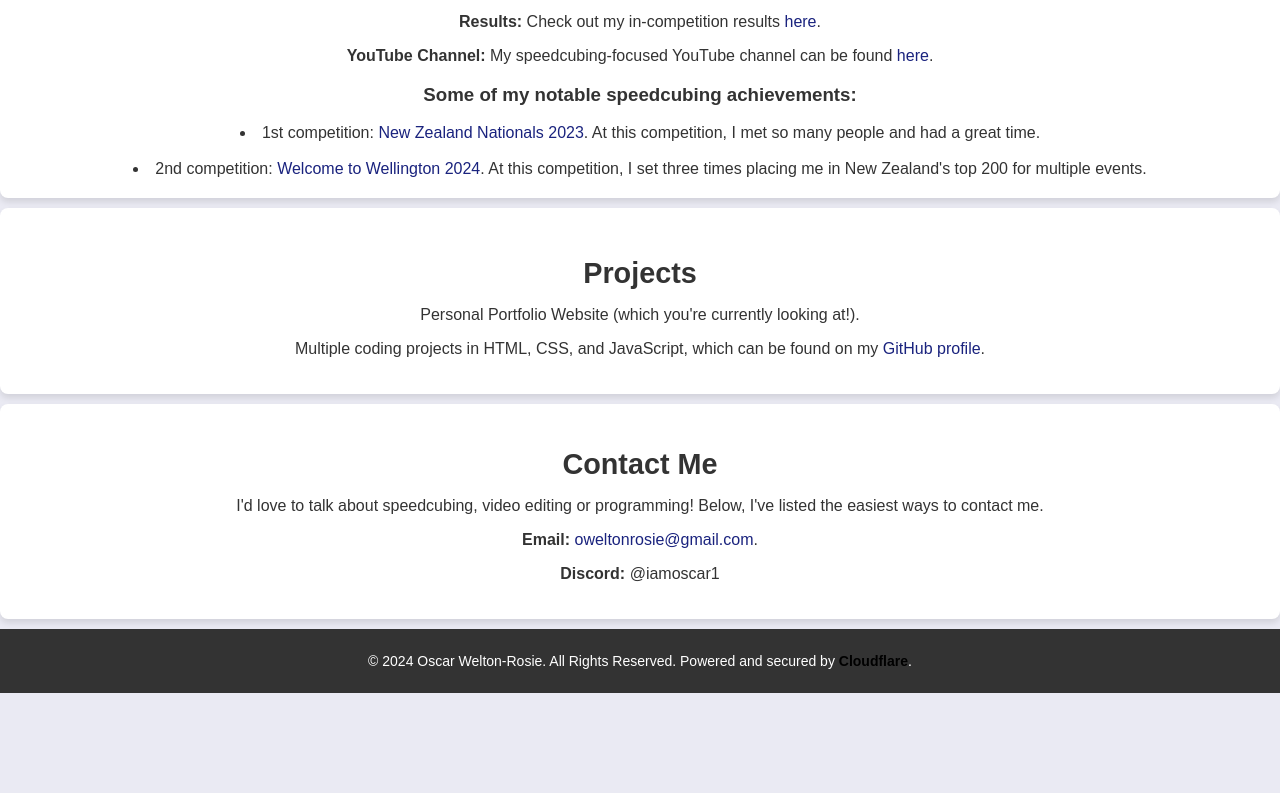
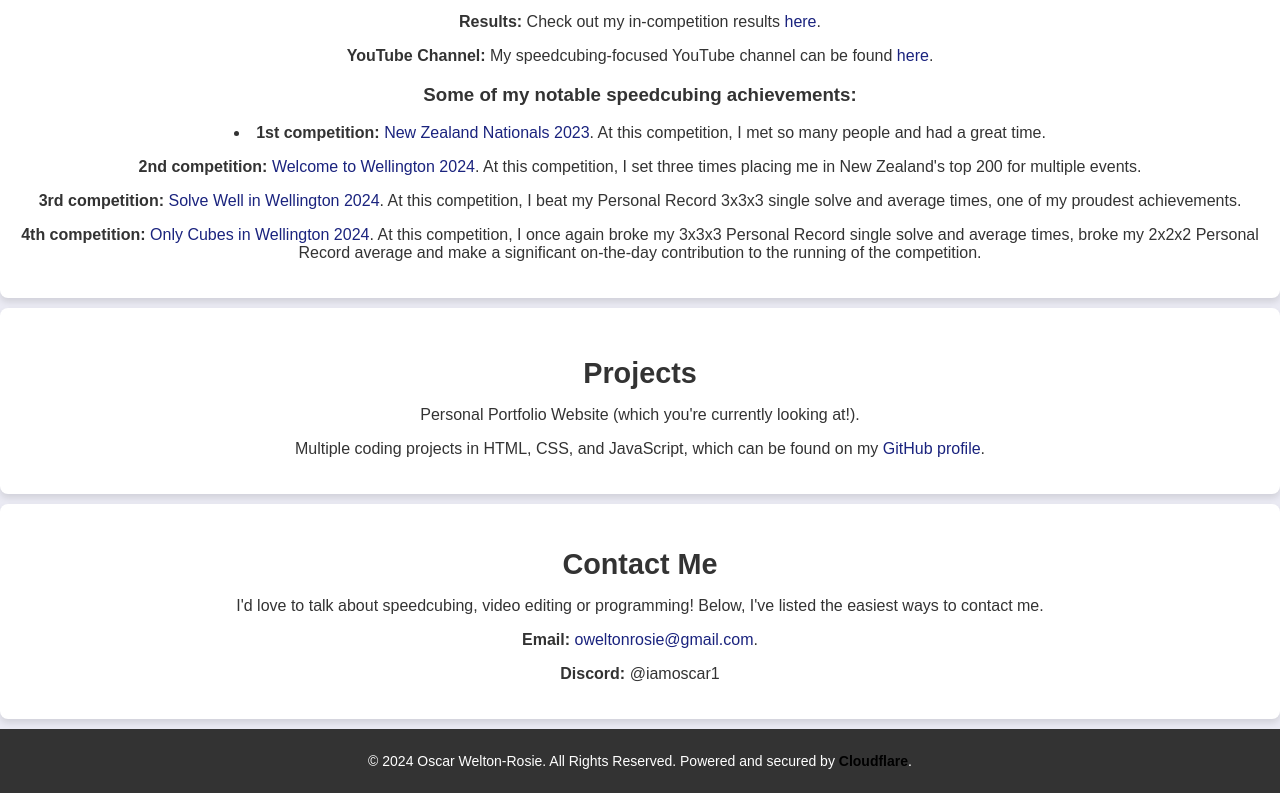
Before and after one commit to OWelton-Rosie/website, a plain HTML site: page index.html in a window 1280 px wide. Shown: the part 901-1694 px from the top of the page. Before the commit the page ends 1594 px from the top, so only its background shows below. Drawn offline with Linux system fonts and the light colour scheme.

Commit message:
Listed some more in-competition speedcubing acomplishments
I'll need to make a collapsible when my computer stops bugging.

```diff
--- a/index.html
+++ b/index.html
@@ -148,9 +148,10 @@
       <p><strong>Results:</strong> Check out my in-competition results <a href="https://www.worldcubeassociation.org/persons/2023WELT02" target="_blank">here</a>.</p>
       <p><strong>YouTube Channel:</strong> My speedcubing-focused YouTube channel can be found <a href="https://www.youtube.com/@oscarW-R" target="_blank"> here</a>.</p>
     <h3><strong>Some of my notable speedcubing achievements:</strong></h3>
-        <li>1st competition: <a href="https://www.worldcubeassociation.org/competitions/NewZealandNationals2023" target="_blank">New Zealand Nationals 2023</a>. At this competition, I met so many people and had a great time.</li>
-        <br>
-        <li>2nd competition: <a href="https://www.worldcubeassociation.org/competitions/WelcometoWellington2024" target="_blank">Welcome to Wellington 2024</a>. At this competition, I set three times placing me in New Zealand's top 200 for multiple events.</li>
+        <li><strong>1st competition:</strong> <a href="https://www.worldcubeassociation.org/competitions/NewZealandNationals2023" target="_blank">New Zealand Nationals 2023</a>. At this competition, I met so many people and had a great time.</li>
+        <p><strong>2nd competition:</strong> <a href="https://www.worldcubeassociation.org/competitions/WelcometoWellington2024" target="_blank">Welcome to Wellington 2024</a>. At this competition, I set three times placing me in New Zealand's top 200 for multiple events.</p>
+        <p><strong>3rd competition:</strong> <a href="https://www.worldcubeassociation.org/competitions/SolveWellInWellington2024">Solve Well in Wellington 2024</a>. At this competition, I beat my Personal Record 3x3x3 single solve and average times, one of my proudest achievements.</p>
+        <p><strong>4th competition:</strong> <a href="https://www.worldcubeassociation.org/competitions/OnlyCubesinWellington2024">Only Cubes in Wellington 2024</a>. At this competition, I once again broke my 3x3x3 Personal Record single solve and average times, broke my 2x2x2 Personal Record average and make a significant on-the-day contribution to the running of the competition.</p>
     </section>
 
     <section class="projects" id="projects">
```
